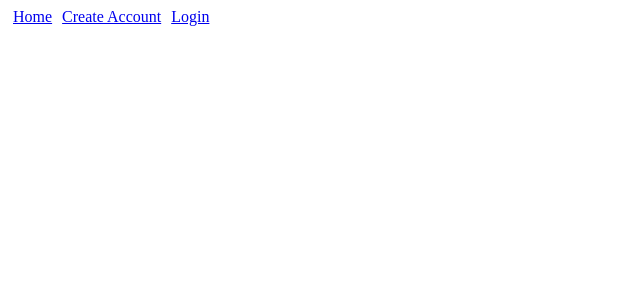
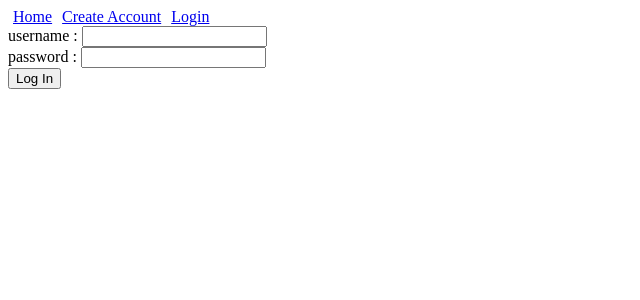
Before and after one commit to danieljjyuen/bookstore-frontend, a React (Vite) app: page /login in a window 1280 px wide. Shown: the top 300 px of the page, without its empty margins (0-640 px from the left). Built offline with nearby package versions, Linux system fonts and the light colour scheme; no server answers.

Commit message:
implemented partial login

```diff
--- a/src/pages/CreateCustomer.jsx
+++ b/src/pages/CreateCustomer.jsx
@@ -19,10 +19,11 @@ const CreateCustomer = () => {
         } catch(error) {
             setMessage("Try Different Username");
             console.log(error.message);
+        } finally {
+            setName("");
+            setUsername("");
+            setPassword("");
         }
-        setName("");
-        setUsername("");
-        setPassword("");
     }
 
     return (
--- a/src/pages/Home.jsx
+++ b/src/pages/Home.jsx
@@ -11,6 +11,7 @@ const Home = () => {
     //handle search depending on whether query is by title, author or both
     const handleSearch = async (event) => {
         event.preventDefault();
+        try {
             if(title && author) {
                 const response = await BookQueryService.searchByTitleAuthor(title, author);
                 setBooks(response);
@@ -21,16 +22,24 @@ const Home = () => {
                 const response = await BookQueryService.searchByAuthor(author);
                 setBooks(response);
             }
-
+        } catch (error) {
+            console.log(error.message);
+        } finally {
             setTitle("");
             setAuthor("");
+        }
     }
 
     const handleQuery = async (event) => {
         event.preventDefault();
+        try {
             const response = await BookQueryService.loadMoreFromApi(query);
             setQuery("");
             window.alert(response);
+        } catch (error) {
+            console.log(error.message);
+        }
+
     }
     return (
         <div>
--- a/src/pages/Login.jsx
+++ b/src/pages/Login.jsx
@@ -1,10 +1,50 @@
+import { useState } from 'react'
+import CustomerService from '../services/CustomerService'
+import Notification from '../components/Notification'
 
 const Login = () => {
+    const [username, setUsername] = useState("");
+    const [password, setPassword] = useState("");
+    const [message, setMessage] = useState("");
+
+    const loginHandler = async (event) => {
+        event.preventDefault();
+        try {
+            const response = await CustomerService.logIn(username, password);
+            console.log("login handler : ", response.token);
+        } catch(error) {
+            console.log(error.message);
+            setMessage("Incorrect username or password, please try again")
+        } finally {
+            setPassword("");
+            setUsername("");
+        }
+    }
 
     return (
         <div>
-            <form>
-
+            <Notification message={message} />
+            <form onSubmit={loginHandler}>
+                <div>
+                    username : <input
+                            name="username"
+                            value={username}
+                            type="text"
+                            onChange={(event) => setUsername(event.target.value)}
+                            id="username"
+                        />
+                </div>
+                <div>
+                    password : <input
+                            name="password"
+                            value={password}
+                            type="password"
+                            onChange={(event) => setPassword(event.target.value)}
+                        />
+                </div>
+                <div>
+                    <button type="submit">Log In</button>
+                </div>
             </form>
         </div>
     )
--- a/src/services/CustomerService.js
+++ b/src/services/CustomerService.js
@@ -2,8 +2,14 @@ const baseUrl = import.meta.env.VITE_REACT_APP_API_URL;
 ///api/customers/  /create /login /addlibrary
 import axios from 'axios';
 
-const logIn = () => {
+const logIn = async (username, password) => {
+    const response = await axios.post(`${baseUrl}/api/customers/login`,
+    {
+        "username": username,
+        "password": password
+    });
 
+    return response.data;
 }
 
 const createCustomer = async (username, name, password) => {
```
Lines whose indentation alone changed are shown as unchanged.
